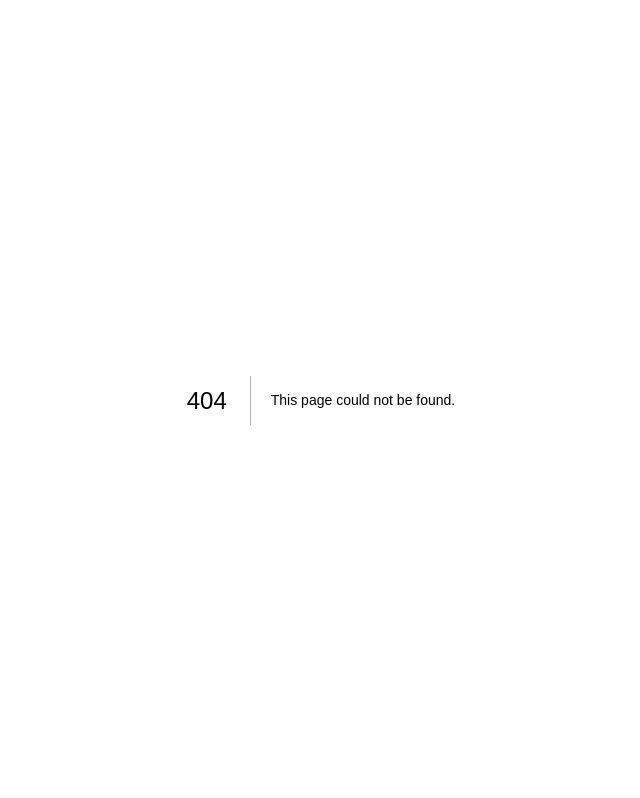
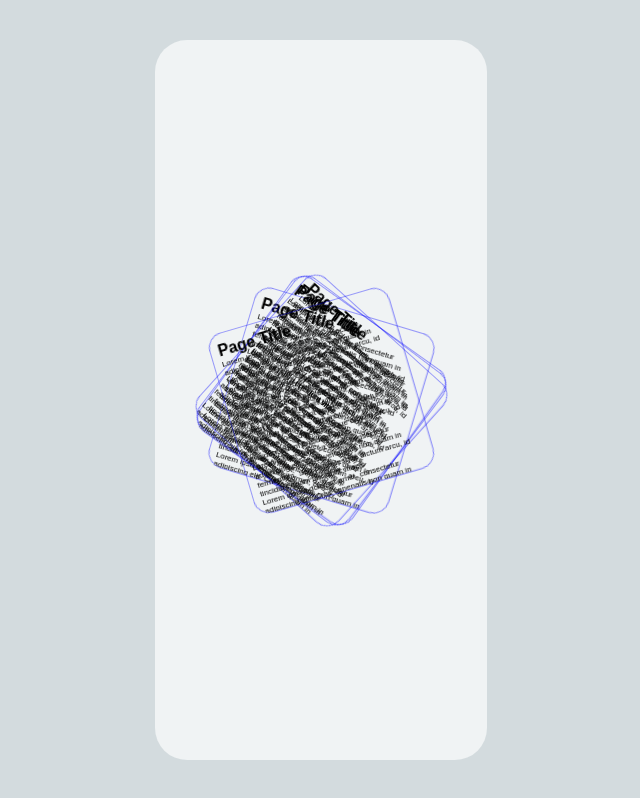
Before and after one commit to grahampaterson/interaction-playground, a Next.js app: page /framer/cartridge-stack in a window 1280 px wide. Before the commit this address had no page. Shown: the whole page, without its empty margins (319-959 px from the left). Built offline with nearby package versions, Linux system fonts and the light colour scheme.

Commit message:
card dragging

```diff
--- /dev/null
+++ b/app/framer/cartridge-stack/page.module.css
@@ -0,0 +1,28 @@
+.main {
+  display: flex;
+  width: 100vw;
+  height: 100vh;
+  background-color: hsl(200, 15%, 85%);
+  align-items: center;
+  justify-content: center;
+  gap: 32px;
+}
+
+.screen {
+  aspect-ratio: 375/812;
+  height: 90vh;
+  background-color: hsl(200, 15%, 95%);
+  border-radius: 32px;
+  display: flex;
+  align-items: center;
+  justify-content: center;
+  perspective: 200px;
+  position: relative;
+}
+
+.cartridge {
+  position: absolute;
+  width: 375px;
+  border: 1px solid blue;
+  padding: 16px;
+}
--- /dev/null
+++ b/app/framer/cartridge-stack/page.tsx
@@ -0,0 +1,111 @@
+"use client";
+
+import {
+  AnimatePresence,
+  AnimationProps,
+  motion,
+  useCycle,
+} from "framer-motion";
+import styles from "./page.module.css";
+import React, { CSSProperties, Ref, RefObject, useRef, useState } from "react";
+import Image from "next/image";
+
+export default function Page() {
+  const [active, setActive] = useState<number | undefined>(undefined);
+  const [pages, setPages] = useState([1, 2, 3, 4, 5]);
+
+  const screenRef = useRef(null);
+
+  const stack = pages.map((p, i) => {
+    return (
+      <PageView
+        active={i == active}
+        handleClick={(e: MouseEvent) =>
+          i == active ? setActive(undefined) : setActive(i)
+        }
+        screenRef={screenRef}
+        key={i}
+      />
+    );
+  });
+
+  return (
+    <div className={styles.main}>
+      <div className={styles.screen} ref={screenRef}>
+        {stack}
+      </div>
+    </div>
+  );
+}
+
+function PageView({
+  active,
+  handleClick,
+  screenRef,
+  children,
+}: {
+  active: boolean;
+  handleClick: any;
+  screenRef: any;
+  children?: React.ReactNode;
+}) {
+  const [animate, setAnimate] = React.useState({
+    rotate: Math.random() * 90 - 45,
+  });
+
+  const expanded = {
+    minHeight: 812,
+  };
+  const small = {
+    scale: 0.5,
+    aspectRatio: "1",
+    overflow: "hidden",
+  };
+
+  return (
+    <motion.div
+      drag
+      dragMomentum={false}
+      // dragSnapToOrigin={true}
+      dragConstraints={{ left: -150, right: 150, top: -150, bottom: 150 }}
+      onDrag={(_, info) => {
+        setAnimate({
+          rotate: animate.rotate + info.delta.x / 10 + info.delta.y / 10,
+        });
+      }}
+      className={styles.cartridge}
+      style={{
+        ...animate,
+        borderRadius: 32,
+      }}
+      animate={active ? expanded : small}
+    >
+      <h1>Page Title</h1>
+      <p>
+        Lorem ipsum dolor sit amet, consectetur adipiscing elit. Cras venenatis
+        non quam in fermentum. Sed pellentesque dictum arcu, id tincidunt quam
+        tincidunt vitae.
+      </p>
+      <p>
+        Lorem ipsum dolor sit amet, consectetur adipiscing elit. Cras venenatis
+        non quam in fermentum. Sed pellentesque dictum arcu, id tincidunt quam
+        tincidunt vitae.
+      </p>
+      <p>
+        Lorem ipsum dolor sit amet, consectetur adipiscing elit. Cras venenatis
+        non quam in fermentum. Sed pellentesque dictum arcu, id tincidunt quam
+        tincidunt vitae.
+      </p>
+      <p>
+        Lorem ipsum dolor sit amet, consectetur adipiscing elit. Cras venenatis
+        non quam in fermentum. Sed pellentesque dictum arcu, id tincidunt quam
+        tincidunt vitae.
+      </p>
+      <p>
+        Lorem ipsum dolor sit amet, consectetur adipiscing elit. Cras venenatis
+        non quam in fermentum. Sed pellentesque dictum arcu, id tincidunt quam
+        tincidunt vitae.
+      </p>
+    </motion.div>
+  );
+}
```
